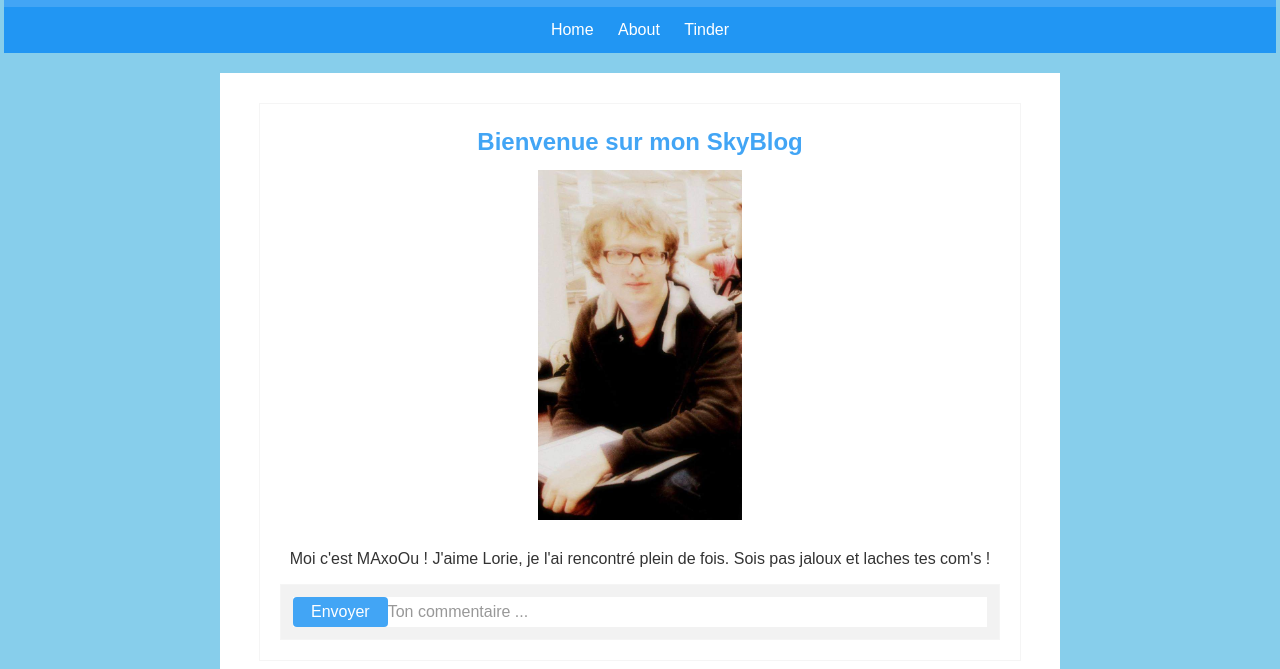
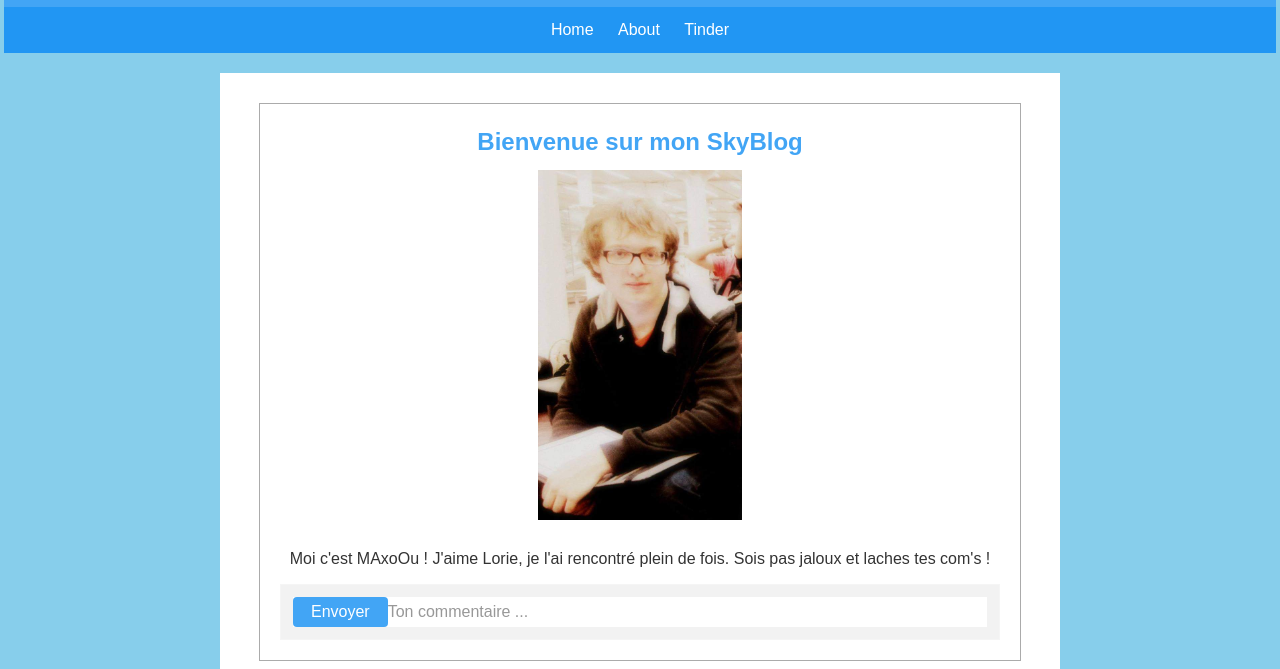
Before and after one commit to Remitdx/skyblog-max, a plain HTML site: page index.html in a window 1280 px wide. Shown: the part 62-731 px from the top of the page. Drawn offline with Linux system fonts and the light colour scheme.

Commit message:
Update style.css

```diff
--- a/style.css
+++ b/style.css
@@ -50,7 +50,7 @@ article {
     margin: 10px auto;
     padding: 20px;
     width: 90%;
-    border: 1px solid #f5f5f5;
+    border: 1px solid #ababab;
 }
 
 img {
```
